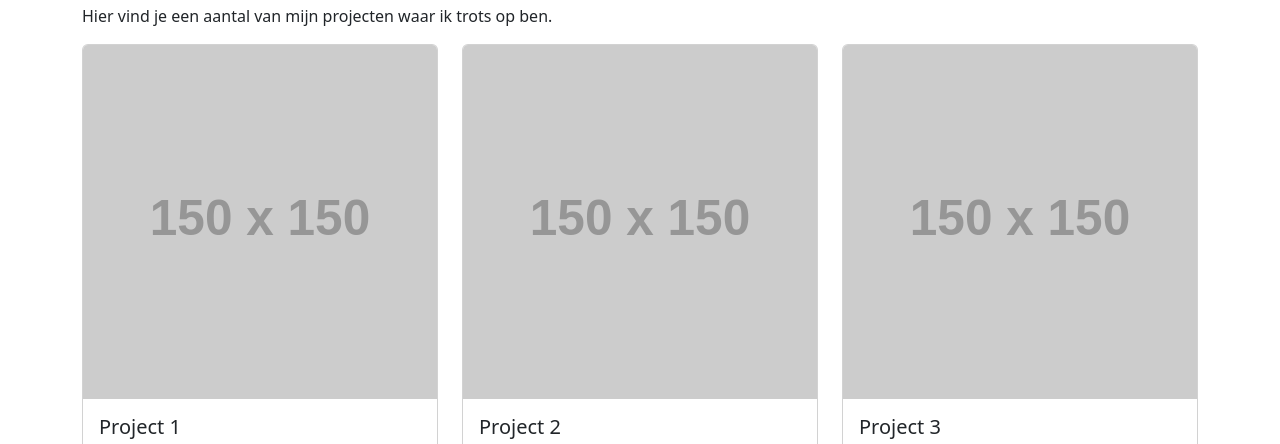
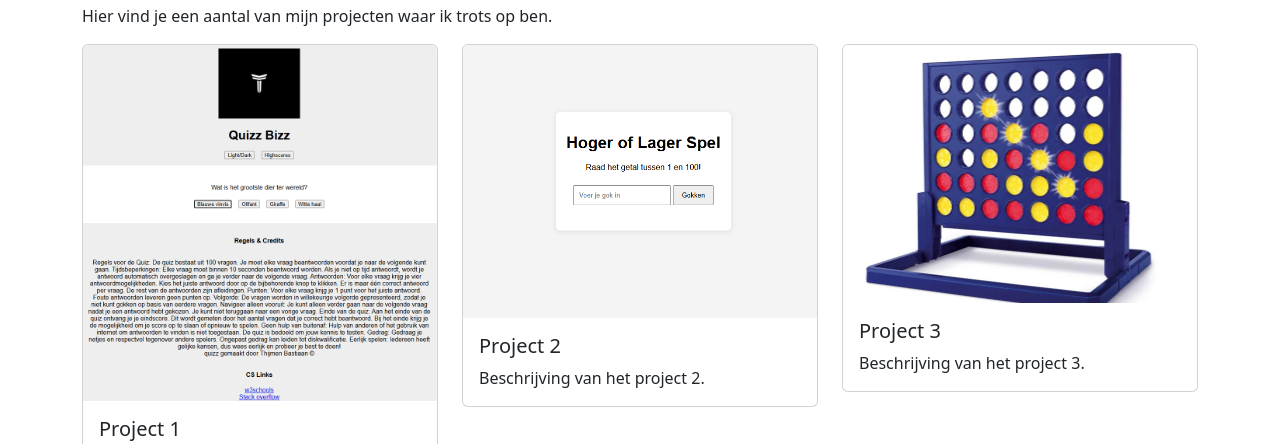
Before and after one commit to Thijmen08/Thijmen08.github.io, a plain HTML site: page index.html in a window 1280 px wide. Shown: the part 503-947 px from the top of the page. Drawn offline with nearby package versions, Linux system fonts and the light colour scheme; placeholder pictures from the web are drawn by us.

Commit message:
fotos van projecten toegevoegd

```diff
--- a/index.html
+++ b/index.html
@@ -72,7 +72,7 @@
           <div class="col-md-4">
             <div class="card">
               <img
-                src="https://via.placeholder.com/150"
+                src="quizzbizz.png"
                 class="card-img-top"
                 alt="Project 1"
               />
@@ -85,7 +85,7 @@
           <div class="col-md-4">
             <div class="card">
               <img
-                src="https://via.placeholder.com/150"
+                src="hogeroflager.png"
                 class="card-img-top"
                 alt="Project 2"
               />
@@ -98,7 +98,7 @@
           <div class="col-md-4">
             <div class="card">
               <img
-                src="https://via.placeholder.com/150"
+                src="4opeenrij.png"
                 class="card-img-top"
                 alt="Project 3"
               />
```
Also changed, not shown: 4opeenrij.png (added), hogeroflager.png (added), quizzbizz.png (added).
